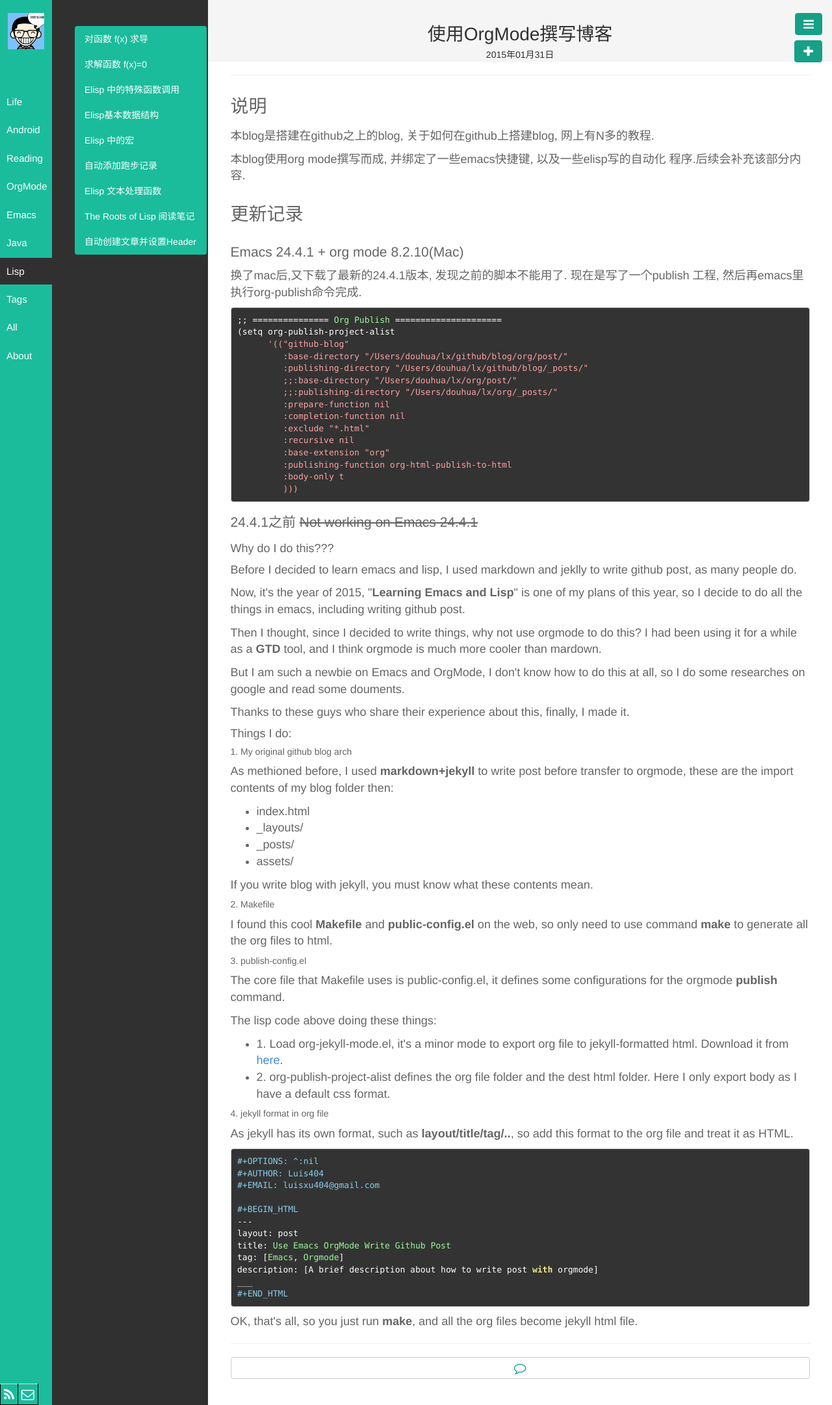
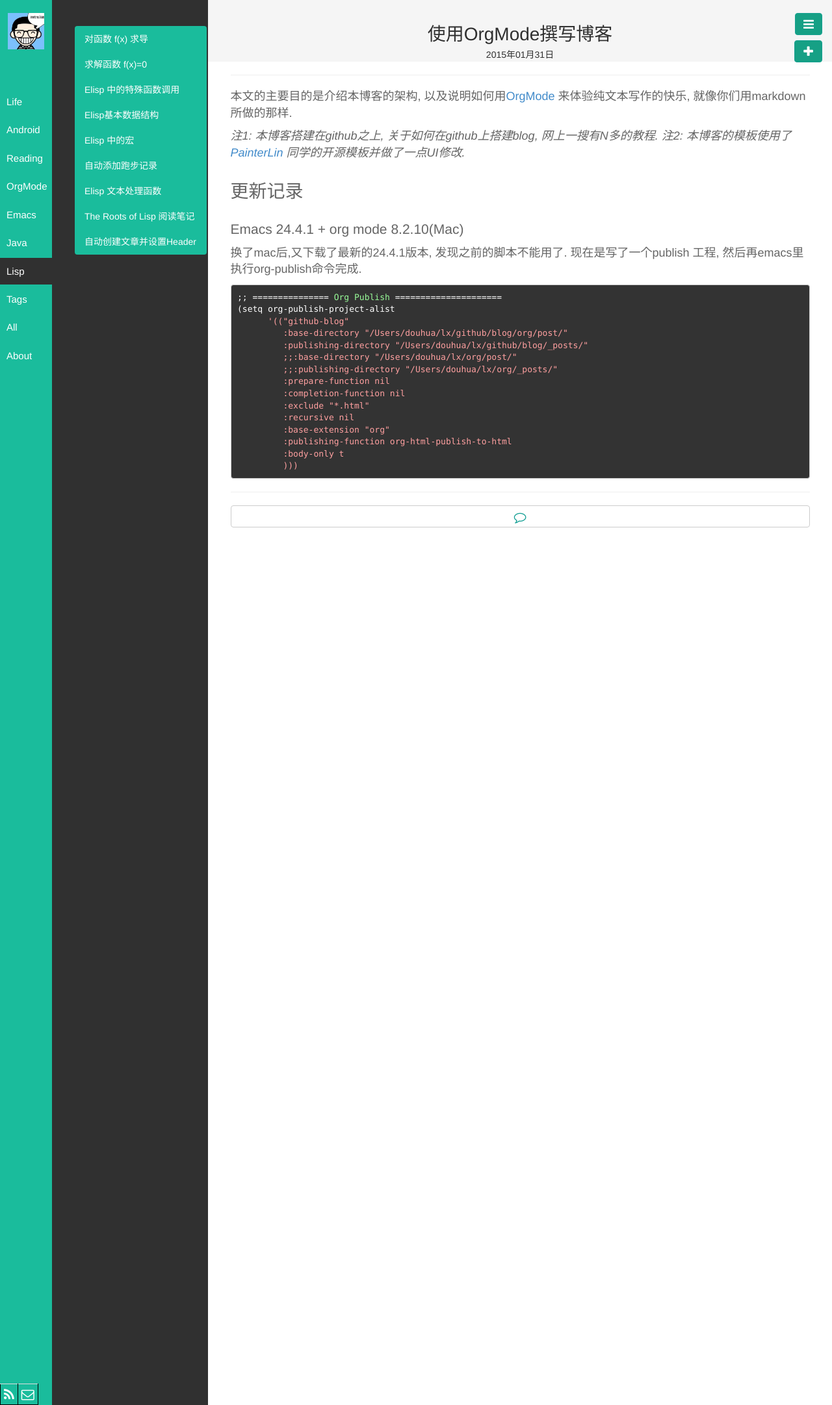
Before and after one commit to byrlx/byrlx.github.io, a Jekyll site: the page built from _posts/OrgMode/2015-01-31-Use-Emacs-Org-Mode-Write-Github-Post.html, in a window 1280 px wide. Shown: the whole page at 65% size. Built offline with Jekyll 4.4.1, drawn with Linux system fonts in a browser that asks for light colours.

Commit message:
update blog

```diff
--- a/_posts/OrgMode/2015-01-31-Use-Emacs-Org-Mode-Write-Github-Post.html
+++ b/_posts/OrgMode/2015-01-31-Use-Emacs-Org-Mode-Write-Github-Post.html
@@ -6,26 +6,23 @@ tag: [emacs, orgmode]
 description: [A brief description about how to write post with orgmode]
 ---
 
-<div id="outline-container-orgheadline1" class="outline-2">
-<h2 id="orgheadline1">说明</h2>
-<div class="outline-text-2" id="text-orgheadline1">
 <p>
-本blog是搭建在github之上的blog, 关于如何在github上搭建blog, 网上有N多的教程.
+本文的主要目的是介绍本博客的架构, 以及说明如何用<a href="http://xuzhengchao.com/orgmode/org-mode-outline.html">OrgMode</a> 来体验纯文本写作的快乐,
+就像你们用markdown所做的那样.
 </p>
 
 <p>
-本blog使用org mode撰写而成, 并绑定了一些emacs快捷键, 以及一些elisp写的自动化
-程序.后续会补充该部分内容.
+<i>注1: 本博客搭建在github之上, 关于如何在github上搭建blog, 网上一搜有N多的教程.</i>
+<i>注2: 本博客的模板使用了<a href="http://painterlin.com/pages/about.html">PainterLin</a> 同学的开源模板并做了一点UI修改.</i>
 </p>
-</div>
-</div>
 
-<div id="outline-container-orgheadline10" class="outline-2">
-<h2 id="orgheadline10">更新记录</h2>
-<div class="outline-text-2" id="text-orgheadline10">
-</div><div id="outline-container-orgheadline2" class="outline-3">
-<h3 id="orgheadline2">Emacs 24.4.1 + org mode 8.2.10(Mac)</h3>
-<div class="outline-text-3" id="text-orgheadline2">
+
+<div id="outline-container-orgheadline2" class="outline-2">
+<h2 id="orgheadline2">更新记录</h2>
+<div class="outline-text-2" id="text-orgheadline2">
+</div><div id="outline-container-orgheadline1" class="outline-3">
+<h3 id="orgheadline1">Emacs 24.4.1 + org mode 8.2.10(Mac)</h3>
+<div class="outline-text-3" id="text-orgheadline1">
 <p>
 换了mac后,又下载了最新的24.4.1版本, 发现之前的脚本不能用了.
 现在是写了一个publish 工程, 然后再emacs里执行org-publish命令完成.
@@ -52,124 +49,4 @@ description: [A brief description about how to write post with orgmode]
 </div>
 </div>
 </div>
-<div id="outline-container-orgheadline9" class="outline-3">
-<h3 id="orgheadline9">24.4.1之前 <del>Not working on Emacs 24.4.1</del></h3>
-<div class="outline-text-3" id="text-orgheadline9">
-</div><div id="outline-container-orgheadline3" class="outline-4">
-<h4 id="orgheadline3">Why do I do this???</h4>
-<div class="outline-text-4" id="text-orgheadline3">
-<p>
-  Before I decided to learn emacs and lisp, I used markdown and jeklly to write
-github post, as many people do.
-</p>
-
-<p>
-Now, it's the year of 2015, "<b>Learning Emacs and Lisp</b>" is one of my plans of
-this year, so I decide to do all the things in emacs, including writing github
-post.
-</p>
-
-<p>
-Then I thought, since I decided to write things, why not use orgmode to do this?
-I had been using it for a while as a <b>GTD</b> tool, and I think orgmode is much more
-cooler than mardown.
-</p>
-
-<p>
-But I am such a newbie on Emacs and OrgMode, I don't know how to do this at all,
-so I do some researches on google and read some douments.
-</p>
-
-<p>
-Thanks to these guys who share their experience about this, finally, I made it.
-</p>
 </div>
-</div>
-
-<div id="outline-container-orgheadline8" class="outline-4">
-<h4 id="orgheadline8">Things I do:</h4>
-<div class="outline-text-4" id="text-orgheadline8">
-</div><div id="outline-container-orgheadline4" class="outline-5">
-<h5 id="orgheadline4">1. My original github blog arch</h5>
-<div class="outline-text-5" id="text-orgheadline4">
-<p>
-As methioned before, I used <b>markdown+jekyll</b> to write post before transfer
-to orgmode, these are the import contents of my blog folder then:
-</p>
-<ul class="org-ul">
-<li>index.html</li>
-<li>_layouts/</li>
-<li>_posts/</li>
-<li>assets/</li>
-</ul>
-
-<p>
-If you write blog with jekyll, you must know what these contents mean.
-</p>
-</div>
-</div>
-
-<div id="outline-container-orgheadline5" class="outline-5">
-<h5 id="orgheadline5">2. Makefile</h5>
-<div class="outline-text-5" id="text-orgheadline5">
-<p>
-I found this cool <b>Makefile</b> and <b>public-config.el</b> on the web, so only
-need to use command <b>make</b> to generate all the org files to html.
-</p>
-</div>
-</div>
-
-<div id="outline-container-orgheadline6" class="outline-5">
-<h5 id="orgheadline6">3. publish-config.el</h5>
-<div class="outline-text-5" id="text-orgheadline6">
-<p>
-The core file that Makefile uses is public-config.el, it defines some
-configurations for the orgmode <b>publish</b> command.
-</p>
-
-
-<p>
-The lisp code above doing these things:
-</p>
-<ul class="org-ul">
-<li>1. Load org-jekyll-mode.el, it's a minor mode to export org file to
-jekyll-formatted html. Download it from <a href="https://github.com/jsuper/org-jekyll-mode/blob/master/org-jekyll-mode.el">here</a>.</li>
-<li>2. org-publish-project-alist defines the org file folder and the dest
-html folder. Here I only export body as I have a default css format.</li>
-</ul>
-</div>
-</div>
-<div id="outline-container-orgheadline7" class="outline-5">
-<h5 id="orgheadline7">4. jekyll format in org file</h5>
-<div class="outline-text-5" id="text-orgheadline7">
-<p>
-As jekyll has its own format, such as <b>layout/title/tag/..</b>, so add this
-format to the org file and treat it as HTML.
-</p>
-
-<div class="org-src-container">
-
-<pre class="src src-org">#+OPTIONS: ^:nil
-#+AUTHOR: Luis404
-#+EMAIL: luisxu404@gmail.com
-
-#+BEGIN_HTML
----
-layout: post
-title: Use Emacs OrgMode Write Github Post
-tag: [Emacs, Orgmode]
-description: [A brief description about how to write post with orgmode]
-___
-#+END_HTML
-</pre>
-</div>
-
-<p>
-OK, that's all, so you just run <b>make</b>, and all the org files become
-jekyll html file.
-</p>
-</div>
-</div>
-</div>
-</div>
-</div>
--- a/_posts/Other/2015-01-19-Running-Record.html
+++ b/_posts/Other/2015-01-19-Running-Record.html
@@ -496,7 +496,7 @@ emacs的快捷键, 一步到位更新blog, 也是蛮酷的.
 <td class="org-left">Oct. 19</td>
 <td class="org-right">42.195</td>
 <td class="org-left">天安门-奥体中心</td>
-<td class="org-left">北马, 成绩: 5:47:22 funking 雾霾</td>
+<td class="org-left">北马: 5:47:22. fucking 雾霾</td>
 </tr>
 </tbody>
 <tbody>
@@ -538,7 +538,7 @@ emacs的快捷键, 一步到位更新blog, 也是蛮酷的.
 <td class="org-left">Oct. 20</td>
 <td class="org-right">42.195</td>
 <td class="org-left">天安门-奥体中心</td>
-<td class="org-left">北马, 成绩：4:51:45</td>
+<td class="org-left">北马：4:51:45</td>
 </tr>
 </tbody>
 </table>
@@ -572,7 +572,7 @@ emacs的快捷键, 一步到位更新blog, 也是蛮酷的.
 <td class="org-left">Nov. 25</td>
 <td class="org-right">42.195</td>
 <td class="org-left">天安门-奥体中心</td>
-<td class="org-left">北马, 成绩: 5:30:26. First Marathon</td>
+<td class="org-left">北马: 5:30:26. First Marathon</td>
 </tr>
 </tbody>
 </table>
```
Also changed, not shown: org/OrgMode/2015-01-31-Use-Emacs-Org-Mode-Write-Github-Post.org (+5 -68 lines), org/Other/2015-01-19-Running-Record.org (+29 -29 lines).
